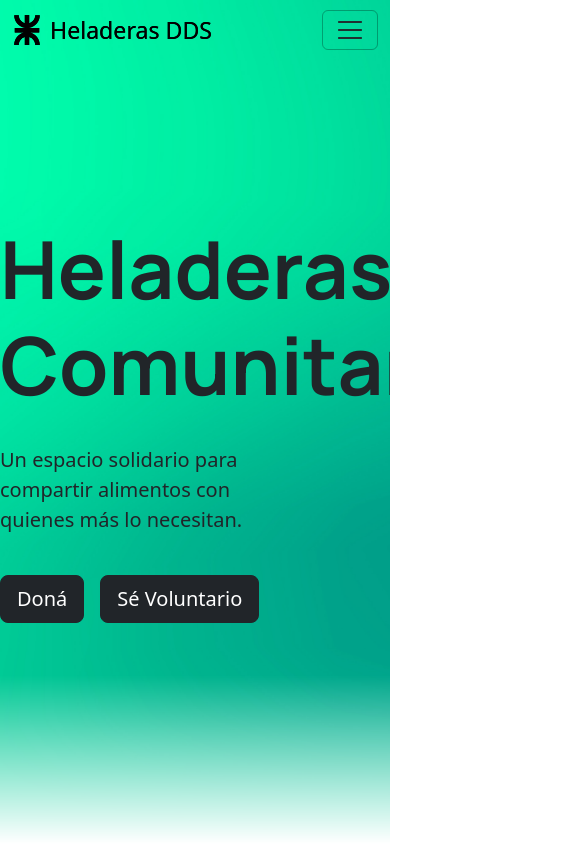
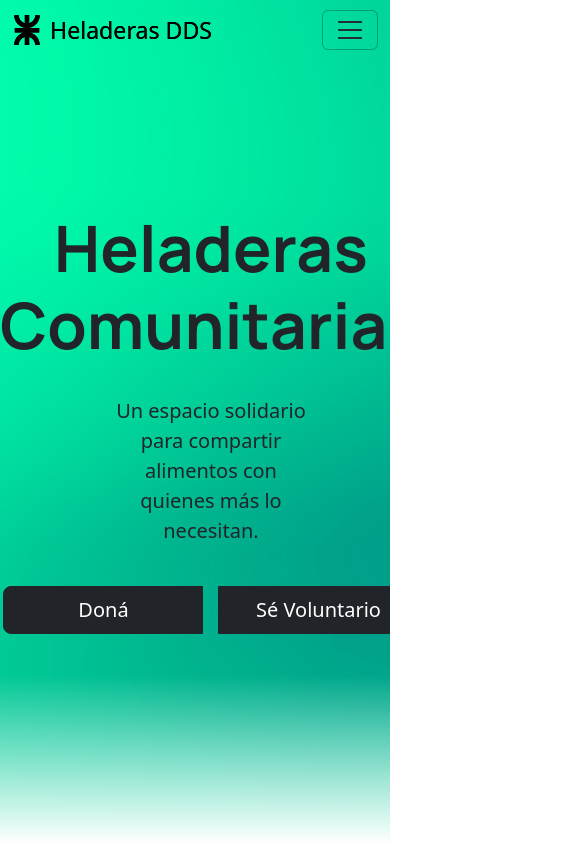
Before and after one commit to PonceCamilo/tp-anual-disenio, a React (Create React App) app: page / in a window 390 px wide. Shown: the top 844 px of the page, 585 px wide, since content can reach past the window. Built offline with nearby package versions, Linux system fonts and the light colour scheme.

Commit message:
Header App Responsive

```diff
--- a/src/assets/styles/CustomContainer.css
+++ b/src/assets/styles/CustomContainer.css
@@ -22,13 +22,37 @@
   min-height: calc()
 }
 .image-container {
-
   border-radius: 50%;
   border:6px solid #15ffcc;
   display: flex;
   justify-content: center;
   align-items: center;
 }
+@media only screen and (max-width: 1051px) {
+  .image-container {
+    display: none;
+  }
+  h1{
+    font-size: 4rem !important;
+    text-align: center;
+  }
+  .title-container{
+    display: flex;
+    justify-content: center;
+    flex-direction: column;
+    align-items: center;
+    text-align: center;
+  }
+  .btn-group {
+    display: flex;
+    width: 100%;
+    justify-content:center;
+  }
+  .btn-group .btn {
+    max-width: 200px; /* Puedes ajustar esto según tus necesidades */
+  }
+}
+
 
 .header-container {
   background-image: url(../../assets/imgs/bg.jpg);
--- a/src/components/HeaderApp.js
+++ b/src/components/HeaderApp.js
@@ -1,7 +1,6 @@
 import React, { useRef, useEffect, useState } from 'react';
 import { useNavigate } from 'react-router-dom';
 import '../assets/styles/CustomContainer.css';
-import LoadCSVModal from './LoadCSVModal';
 import HeaderImage from '../assets/imgs/Header.png';
 function HeaderApp({ setHeaderHeight }) {
   const headerRef = useRef(null);
@@ -40,15 +39,15 @@ function HeaderApp({ setHeaderHeight }) {
         <p className='text-wrap fs-5 fw-normal text-break w-50'>
           Un espacio solidario para compartir alimentos con quienes más lo necesitan.
         </p>
-        <button className='btn btn-dark btn-lg mt-4 me-3'>Doná</button>
-        <button className='btn btn-dark btn-lg mt-4'>Sé Voluntario</button>
+        <div className='btn-group mt-4'>
+          <button className='btn btn-dark btn-lg me-3 flex-grow-1'>Doná</button>
+          <button className='btn btn-dark btn-lg flex-grow-1'>Sé Voluntario</button>
+        </div>
       </div>
 
       <div className='image-container'>
         <img src={HeaderImage} alt='Descripción' className='img-fluid' />
       </div>
-
-
     </div>
   );
 }
```
